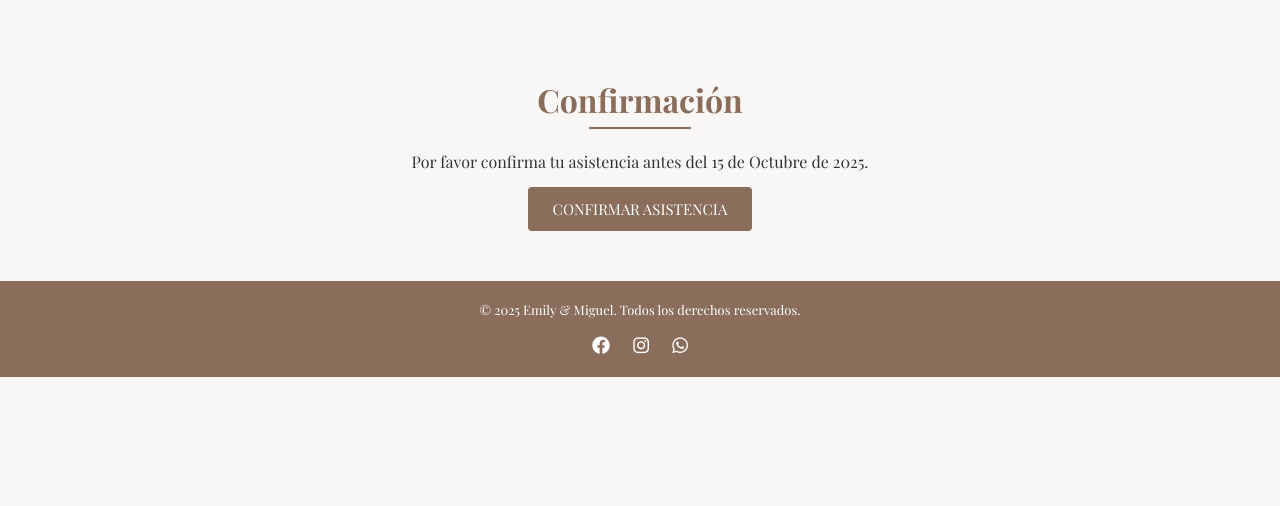
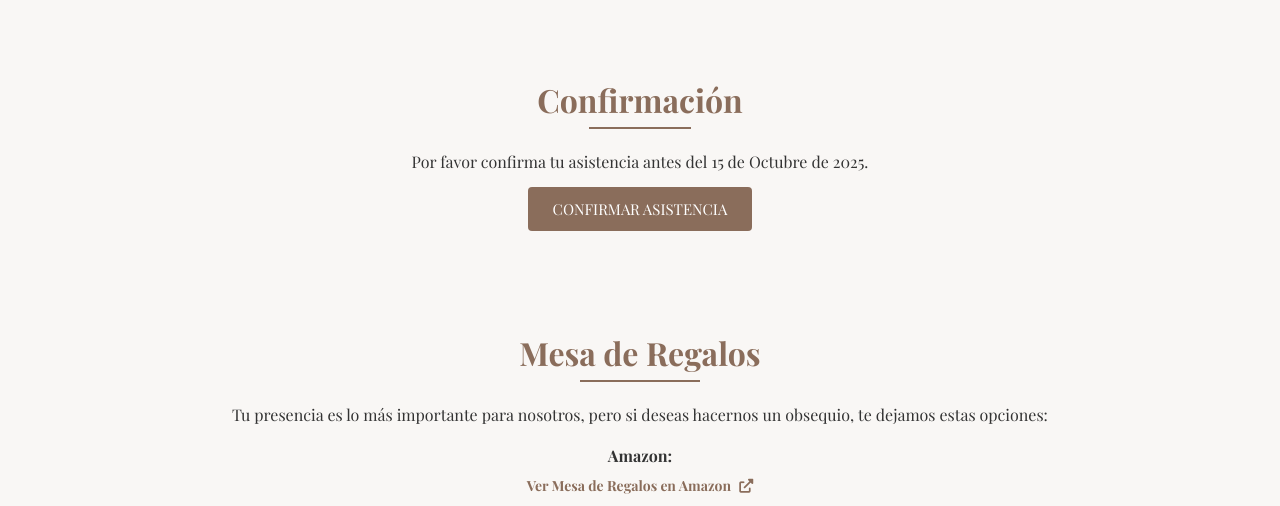
Before and after one commit to mike11b/MYEBODA, a plain HTML site: page index.html in a window 1280 px wide. Shown: the part 2294-2800 px from the top of the page. Before the commit the page ends 2671 px from the top, so only its background shows below. Drawn offline with nearby package versions, Linux system fonts and the light colour scheme.

Commit message:
Update index.html

```diff
--- a/index.html
+++ b/index.html
@@ -628,6 +628,22 @@
         <p>Por favor confirma tu asistencia antes del 15 de Octubre de 2025.</p>
         <button id="confirmBtn" class="btn">CONFIRMAR ASISTENCIA</button>
     </section>
+    <section id="regalos" style="background-color: #f9f7f5;">
+    <h2 class="section-title">Mesa de Regalos</h2>
+    <p>Tu presencia es lo más importante para nosotros, pero si deseas hacernos un obsequio, te dejamos estas opciones:</p>
+
+    <div style="margin-top: 20px;">
+        <p><strong>Amazon:</strong></p>
+        <a href="https://www.amazon.com.mx/wedding/registry/APS5G92E9J4I" target="_blank" class="location-link">
+            Ver Mesa de Regalos en Amazon <i class="fas fa-external-link-alt"></i>
+        </a>
+    </div>
+
+    <div style="margin-top: 30px;">
+        <p><strong>Transferencia Bancaria:</strong></p>
+        <p>Cuenta: <span style="font-family: monospace;">4XXXXXXXXXXXXXXX</span></p>
+    </div>
+</section>
 
     <footer>
         <p>© 2025 Emily & Miguel. Todos los derechos reservados.</p>
```
